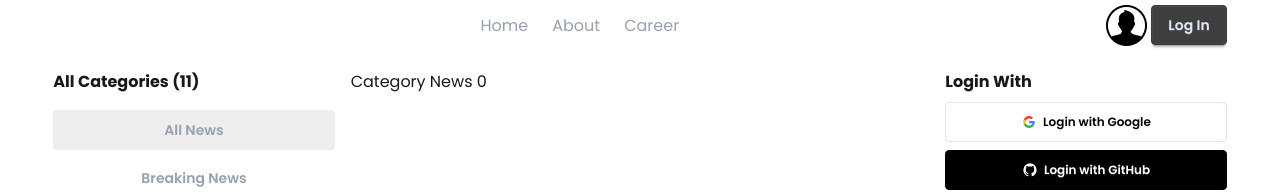
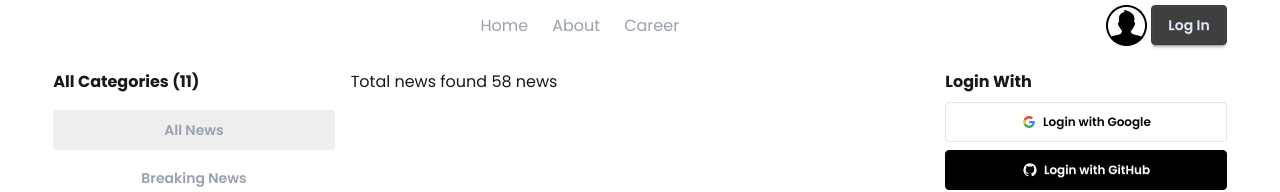
Before and after one commit to Ashahab007/mil-9-m-52-dragon-news-code, a React (Vite) app: page /category/0 in a window 1280 px wide. Shown: the part 203-395 px from the top of the page. Built offline with nearby package versions, Linux system fonts and the light colour scheme.

Commit message:
conditionally show the category news in console

```diff
--- a/src/pages/CategoryNews.jsx
+++ b/src/pages/CategoryNews.jsx
@@ -1,11 +1,37 @@
-import React from "react";
-import { useParams } from "react-router";
+import React, { useEffect, useState } from "react";
+import { useLoaderData, useParams } from "react-router";
+import Category from "../component/Category";
 
 const CategoryNews = () => {
+  const [categoryNews, setCategoryNews] = useState([]);
   const { id } = useParams();
   console.log(id);
+  const data = useLoaderData();
 
-  return <div>Category News {id} </div>;
+  //   console.log(data);
+
+  useEffect(() => {
+    if (id == 0) {
+      const allNews = data.map((news) => news);
+      setCategoryNews(allNews);
+      console.log(allNews);
+      //   return;
+    } else if (id == 1) {
+      const breakingNews = data.filter(
+        (news) => news.others.is_today_pick == true
+      );
+      setCategoryNews(breakingNews);
+      console.log(breakingNews);
+    } else {
+      const filteredNews = data.filter(
+        (category) => id == category.category_id
+      );
+      setCategoryNews(filteredNews);
+      console.log(filteredNews);
+    }
+  }, [data, id]);
+
+  return <div>Total news found {categoryNews.length} news </div>;
 };
 
 export default CategoryNews;
--- a/src/router.jsx
+++ b/src/router.jsx
@@ -11,7 +11,11 @@ const router = createBrowserRouter([
     element: <HomeLayout></HomeLayout>,
     children: [
       { path: "/", element: <Home></Home> },
-      { path: "category/:id", element: <CategoryNews></CategoryNews> },
+      {
+        path: "category/:id",
+        element: <CategoryNews></CategoryNews>,
+        loader: () => fetch("/public/news.json"),
+      },
     ],
   },
   { path: "news", element: <h1>News</h1> },
```
